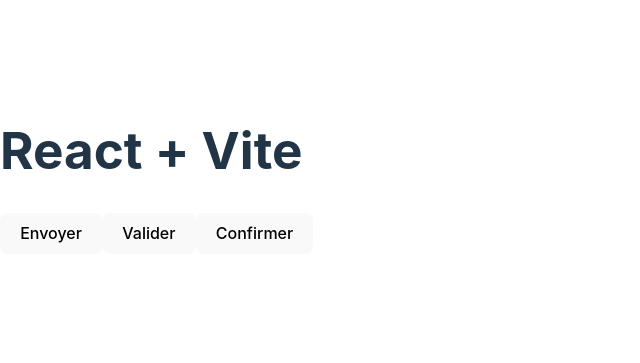
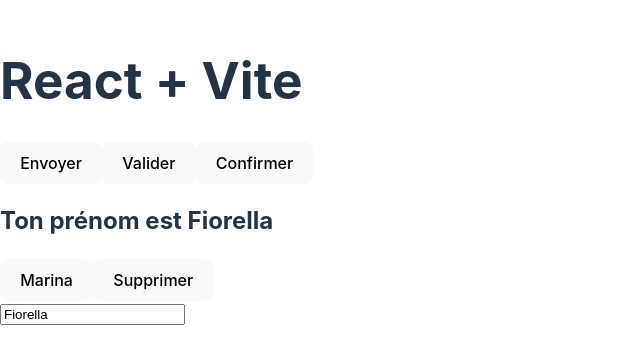
Before and after one commit to matthieumota/react-plb2, a React (Vite) app in the folder 02-vite/: page / in a window 1280 px wide. Shown: the part 229-592 px from the top of the page, without its empty margins (0-640 px from the left). Built offline with nearby package versions, Linux system fonts and the light colour scheme.

Commit message:
Component text and improve button

```diff
--- a/02-vite/src/App.jsx
+++ b/02-vite/src/App.jsx
@@ -1,4 +1,5 @@
 import Button from './components/Button'
+import Text from './components/Text'
 
 function App() {
   return (
@@ -7,6 +8,7 @@
       <Button emoji="🐈‍⬛">Envoyer</Button>
       <Button emoji="🐆">Valider</Button>
       <Button>Confirmer</Button>
+      <Text />
     </div>
   )
 }
--- a/02-vite/src/components/Button.jsx
+++ b/02-vite/src/components/Button.jsx
@@ -1,12 +1,19 @@
 import { useState } from 'react';
 
-function Button({ children, emoji = '✅' }) {
+// props = { a, b, c, d, e }
+// function Button(props) {
+// function Button({ a, b, c, ...props }) { // ...props est un objet qui est { d, e }
+
+function Button({ children, emoji = '✅', onClick = () => {}, ...props }) {
   const [enabled, setEnabled] = useState(false);
 
-  const toggle = () => setEnabled(!enabled);
+  const toggle = () => {
+    setEnabled(!enabled);
+    onClick && onClick(); // Une props peut être une fonction
+  };
 
   return (
-    <button onClick={toggle}>
+    <button onClick={toggle} {...props}>
       {children} {enabled && emoji}
     </button>
   );
--- /dev/null
+++ b/02-vite/src/components/Text.jsx
@@ -0,0 +1,19 @@
+import { useState } from 'react';
+import Button from './Button';
+
+function Text() {
+  const [name, setName] = useState('Fiorella');
+
+  return (
+    <div>
+      {name && <h2>Ton prénom est {name}</h2>}
+      <div>
+        <Button emoji="" onClick={() => setName('Marina')}>Marina</Button>
+        <Button emoji="" onClick={() => setName('')} disabled={!name} id="toto" title="Delete">Supprimer</Button>
+      </div>
+      <input type="text" value={name} onChange={(event) => setName(event.target.value)} />
+    </div>
+  );
+}
+
+export default Text;
```
